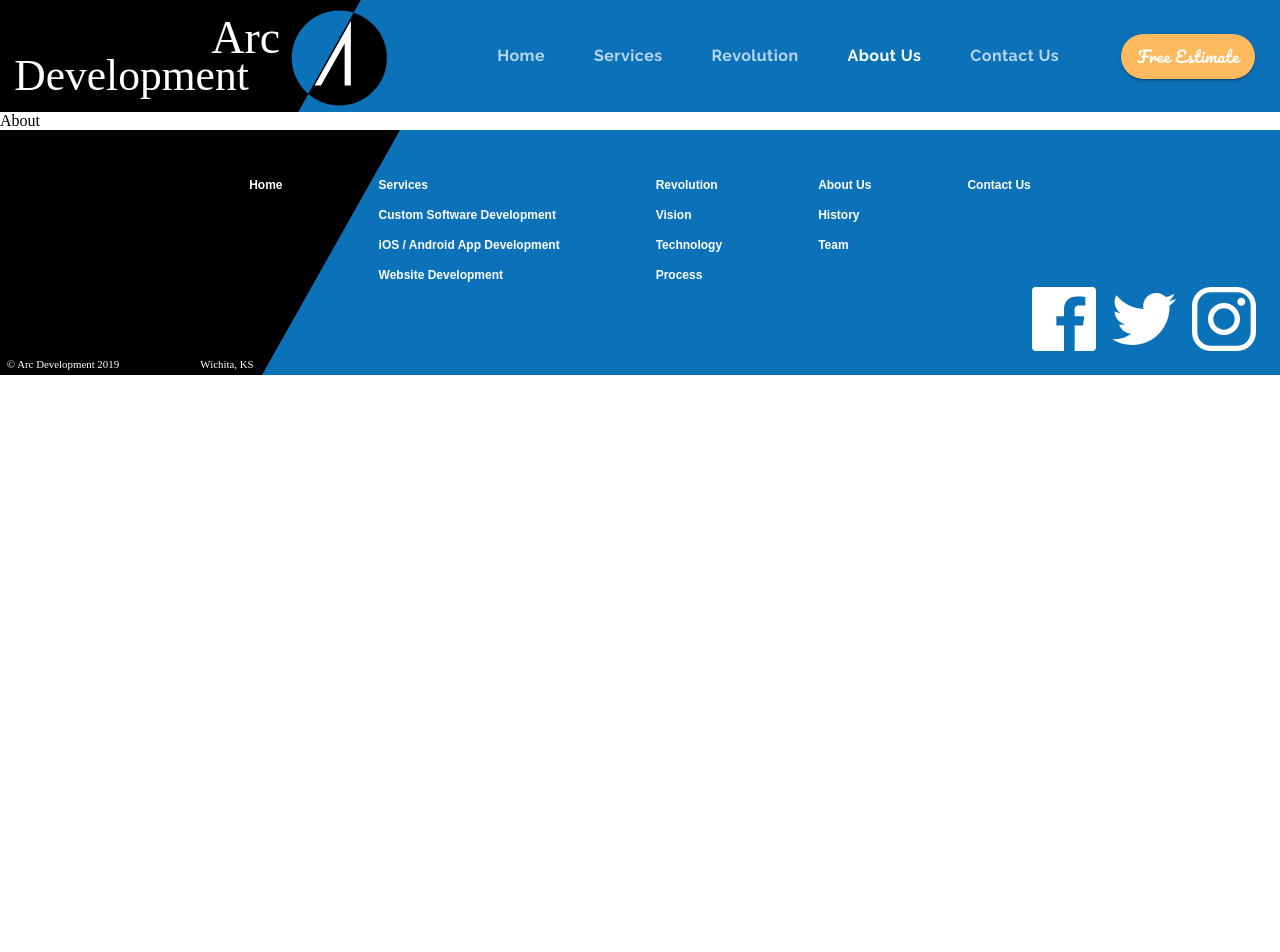
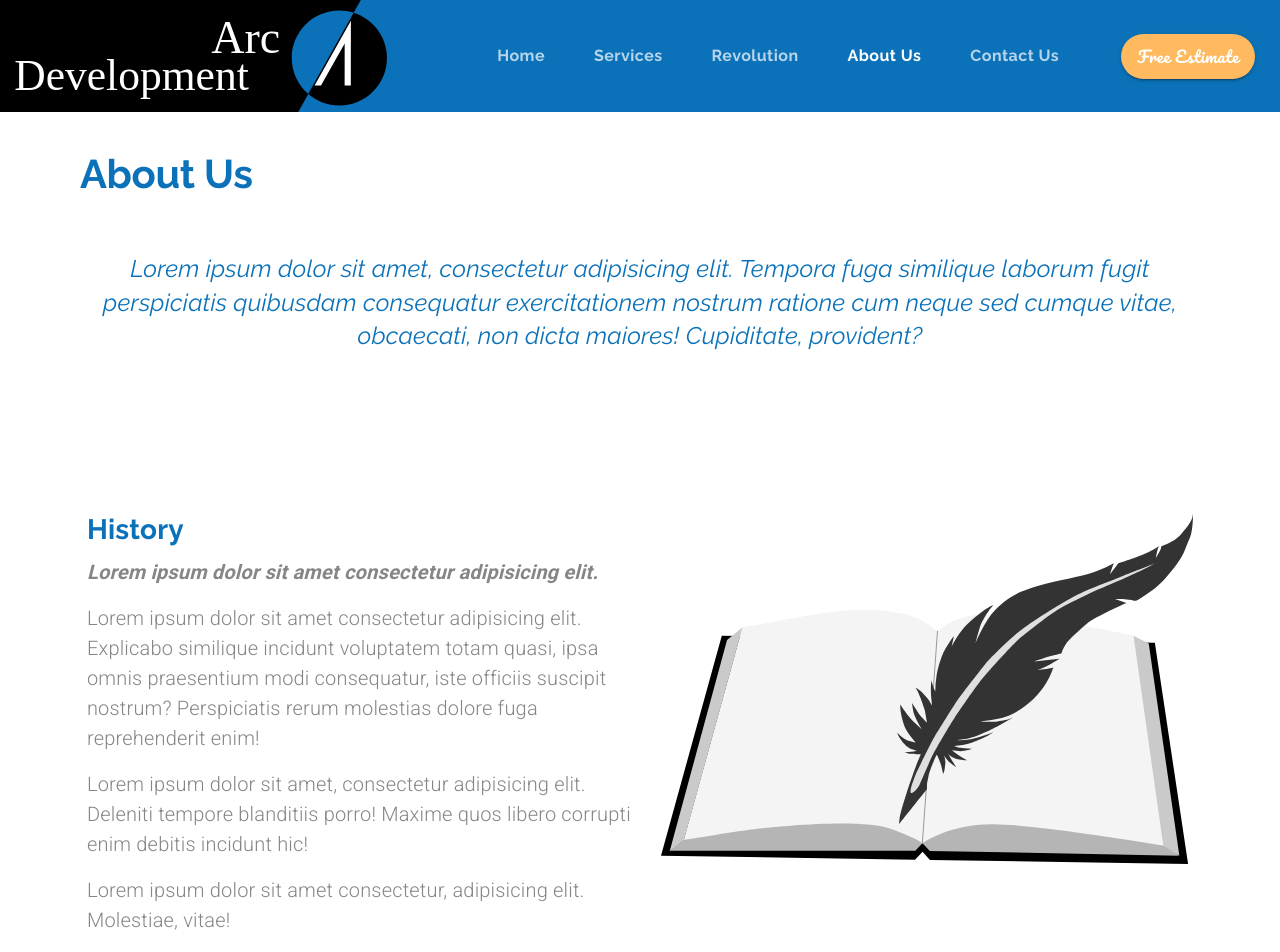
Before and after one commit to hyhong-code/learn-MUI, a React (Create React App) app: page /about in a window 1280 px wide. Shown: the top 952 px of the page. Before the commit the page ends 800 px from the top, so only its background shows below. Built offline with nearby package versions, Linux system fonts and the light colour scheme.

Commit message:
Practice complex grids, finsih about page

```diff
--- /dev/null
+++ b/src/components/About.js
@@ -0,0 +1,255 @@
+import React from "react";
+import { makeStyles, useTheme } from "@material-ui/core/styles";
+
+import Grid from "@material-ui/core/Grid";
+import Typography from "@material-ui/core/Typography";
+import Avatar from "@material-ui/core/Avatar";
+import Hidden from "@material-ui/core/Hidden";
+import useMediaQuery from "@material-ui/core/useMediaQuery";
+
+import CallToAction from "./ui/CallToAction";
+import history from "../assets/history.svg";
+import profile from "../assets/founder.jpg";
+import yearbook from "../assets/yearbook.svg";
+import puppy from "../assets/puppy.svg";
+
+const useStyles = makeStyles((theme) => ({
+  missionStatement: {
+    fontStyle: "italic",
+    fontWeight: 300,
+    fontSize: "1.5rem",
+    maxWidth: "50em",
+    lineHeight: 1.4,
+  },
+  rowContainer: {
+    paddingLeft: "5em",
+    paddingRight: "5em",
+    [theme.breakpoints.down("sm")]: {
+      paddingLeft: "1.5em",
+      paddingRight: "1.5em",
+    },
+  },
+  avatar: {
+    height: "25em",
+    width: "25em",
+    [theme.breakpoints.down("sm")]: {
+      height: "20em",
+      width: "20em",
+      maxHeight: 300,
+      maxWidth: 300,
+    },
+  },
+}));
+
+const About = ({ setValue }) => {
+  const classes = useStyles();
+  const theme = useTheme();
+  const matchesMD = useMediaQuery(theme.breakpoints.down("md"));
+
+  return (
+    <Grid container direction="column">
+      <Grid
+        item
+        className={classes.rowContainer}
+        style={{ marginTop: matchesMD ? "1em" : "2em" }}
+      >
+        <Typography variant="h2" align={matchesMD ? "center" : undefined}>
+          About Us
+        </Typography>
+      </Grid>
+      <Grid
+        item
+        container
+        justify="center"
+        className={classes.rowContainer}
+        style={{ marginTop: "3em" }}
+      >
+        <Typography
+          variant="h4"
+          className={classes.missionStatement}
+          align="center"
+        >
+          Lorem ipsum dolor sit amet, consectetur adipisicing elit. Tempora fuga
+          similique laborum fugit perspiciatis quibusdam consequatur
+          exercitationem nostrum ratione cum neque sed cumque vitae, obcaecati,
+          non dicta maiores! Cupiditate, provident?
+        </Typography>
+      </Grid>
+      <Grid
+        item
+        container
+        className={classes.rowContainer}
+        justify="space-around"
+        direction={matchesMD ? "column" : "row"}
+        alignItems={matchesMD ? "center" : undefined}
+        style={{ marginTop: "10em", marginBottom: "10em" }}
+      >
+        <Grid item>
+          <Grid container direction="column" style={{ maxWidth: "35em" }}>
+            <Grid item>
+              <Typography
+                variant="h4"
+                gutterBottom
+                align={matchesMD ? "center" : undefined}
+              >
+                History
+              </Typography>
+            </Grid>
+            <Grid item>
+              <Typography
+                variant="body1"
+                paragraph
+                style={{ fontWeight: 700, fontStyle: "italic" }}
+                align={matchesMD ? "center" : undefined}
+              >
+                Lorem ipsum dolor sit amet consectetur adipisicing elit.
+              </Typography>
+              <Typography
+                variant="body1"
+                paragraph
+                align={matchesMD ? "center" : undefined}
+              >
+                Lorem ipsum dolor sit amet consectetur adipisicing elit.
+                Explicabo similique incidunt voluptatem totam quasi, ipsa omnis
+                praesentium modi consequatur, iste officiis suscipit nostrum?
+                Perspiciatis rerum molestias dolore fuga reprehenderit enim!
+              </Typography>
+              <Typography
+                variant="body1"
+                paragraph
+                align={matchesMD ? "center" : undefined}
+              >
+                Lorem ipsum dolor sit amet, consectetur adipisicing elit.
+                Deleniti tempore blanditiis porro! Maxime quos libero corrupti
+                enim debitis incidunt hic!
+              </Typography>
+              <Typography
+                variant="body1"
+                paragraph
+                align={matchesMD ? "center" : undefined}
+              >
+                Lorem ipsum dolor sit amet consectetur, adipisicing elit.
+                Molestiae, vitae!
+              </Typography>
+            </Grid>
+          </Grid>
+        </Grid>
+        <Grid item>
+          <Grid container justify="center">
+            <img
+              src={history}
+              style={{ maxHeight: matchesMD ? 200 : "22em" }}
+              alt="history"
+            />
+          </Grid>
+        </Grid>
+      </Grid>
+      <Grid
+        item
+        container
+        direction="column"
+        alignItems="center"
+        className={classes.rowContainer}
+      >
+        <Grid item>
+          <Typography variant="h4" gutterBottom align="center">
+            Team
+          </Typography>
+        </Grid>
+        <Grid item>
+          <Typography variant="body1" paragraph align="center">
+            Denny Hong, Developer
+          </Typography>
+          <Typography variant="body1" paragraph align="center">
+            Humble, eager to learn, strong work ethics.
+          </Typography>
+        </Grid>
+        <Grid item>
+          <Avatar
+            alt="Founder"
+            src={profile}
+            className={classes.avatar}
+          ></Avatar>
+        </Grid>
+        <Grid
+          item
+          container
+          justify={matchesMD ? "center" : undefined}
+          style={{ marginBottom: "15em" }}
+        >
+          <Grid
+            item
+            lg
+            container
+            direction="column"
+            alignItems={matchesMD ? "center" : undefined}
+            style={{
+              order: matchesMD ? 2 : 1,
+              marginBottom: matchesMD ? "2.5em" : 0,
+            }}
+          >
+            <Grid item>
+              <img
+                src={yearbook}
+                alt="yearbook page about founder"
+                style={{ maxWidth: matchesMD ? 300 : undefined }}
+              />
+            </Grid>
+            <Grid item>
+              <Typography variant="caption">
+                Lorem ipsum dolor sit amet consectetur.
+              </Typography>
+            </Grid>
+          </Grid>
+
+          <Grid
+            item
+            lg
+            style={{
+              maxWidth: "45em",
+              padding: "1.25em",
+              order: matchesMD ? 1 : 2,
+            }}
+          >
+            <Typography variant="body1" align="center" paragraph>
+              Lorem ipsum dolor sit amet consectetur adipisicing elit. Minus
+              ipsa, nisi excepturi exercitationem aut consequatur.
+            </Typography>
+            <Typography variant="body1" align="center" paragraph>
+              Lorem ipsum dolor sit amet consectetur adipisicing elit.
+              Asperiores sunt eos pariatur incidunt neque ex nobis quo illo enim
+              beatae?
+            </Typography>
+          </Grid>
+
+          <Grid
+            item
+            lg
+            container
+            direction="column"
+            alignItems={matchesMD ? "center" : "flex-end"}
+            style={{ order: 3 }}
+          >
+            <Grid item>
+              <img
+                src={puppy}
+                alt="puppy"
+                style={{ maxWidth: matchesMD ? 300 : undefined }}
+              />
+            </Grid>
+            <Grid item>
+              <Typography variant="caption">
+                Lorem ipsum dolor sit amet, consectetur.
+              </Typography>
+            </Grid>
+          </Grid>
+        </Grid>
+      </Grid>
+      <Grid item>
+        <CallToAction setValue={setValue} />
+      </Grid>
+    </Grid>
+  );
+};
+
+export default About;
--- a/src/components/App.js
+++ b/src/components/App.js
@@ -10,6 +10,8 @@ import CustomSoftware from "./CustomSoftware";
 import MobileApps from "./MobileApps";
 import Websites from "./Websites";
 import Revolution from "./Revolution";
+import About from "./About";
+import Contact from "./Conatact";
 import Theme from "./ui/Theme";
 
 const App = () => {
@@ -92,8 +94,21 @@ const App = () => {
               />
             )}
           />
-          <Route exact path="/about" component={() => <div>About</div>} />
-          <Route exact path="/contact" component={() => <div>Contact</div>} />
+
+          <Route
+            exact
+            path="/about"
+            render={(routeProps) => <About {...routeProps} />}
+            setValue={setValue}
+            setSelectedIndex={setSelectedIndex}
+          />
+          <Route
+            exact
+            path="/contact"
+            render={(routeProps) => <Contact {...routeProps} />}
+            setValue={setValue}
+            setSelectedIndex={setSelectedIndex}
+          />
           <Route exact path="/estimate" component={() => <div>Estimate</div>} />
         </Switch>
         <Footer setValue={setValue} setSelectedIndex={setSelectedIndex} />
--- /dev/null
+++ b/src/components/Conatact.js
@@ -0,0 +1,23 @@
+import React from "react";
+import { Link } from "react-router-dom";
+import { makeStyles, useTheme } from "@material-ui/styles";
+
+import Grid from "@material-ui/core/Grid";
+import Typography from "@material-ui/core/Typography";
+import Button from "@material-ui/core/Button";
+import TextField from "@material-ui/core/TextField";
+
+const useStyles = makeStyles((theme) => ({}));
+
+const Conatact = () => {
+  const classes = useStyles();
+  const theme = useTheme();
+  return (
+    <Grid container direction="row">
+      <Grid item container direction="column"></Grid>
+      <Grid item container></Grid>
+    </Grid>
+  );
+};
+
+export default Conatact;
--- a/src/components/ui/Theme.js
+++ b/src/components/ui/Theme.js
@@ -64,6 +64,11 @@ export default createMuiTheme({
       color: arcGrey,
       fontWeight: 300,
     },
+    caption: {
+      fontSize: "1rem",
+      fontWeight: 300,
+      color: arcGrey,
+    },
     learnButton: {
       borderColor: arcBlue,
       color: arcBlue,
```
